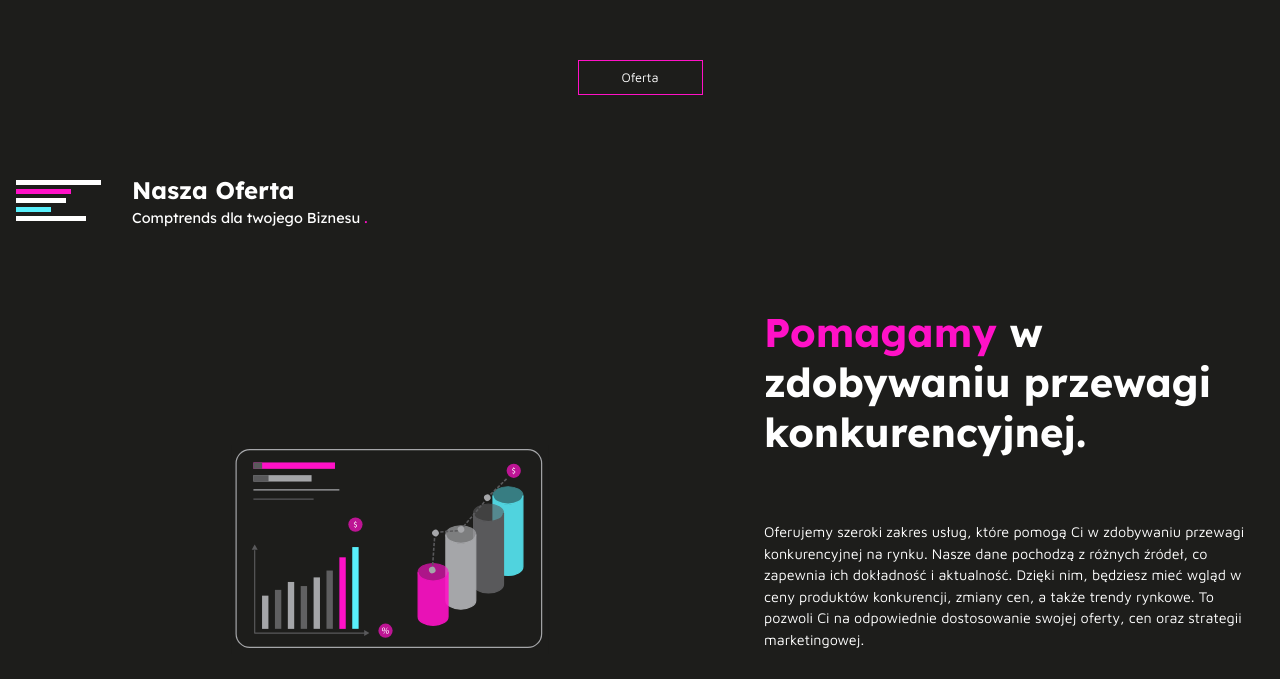
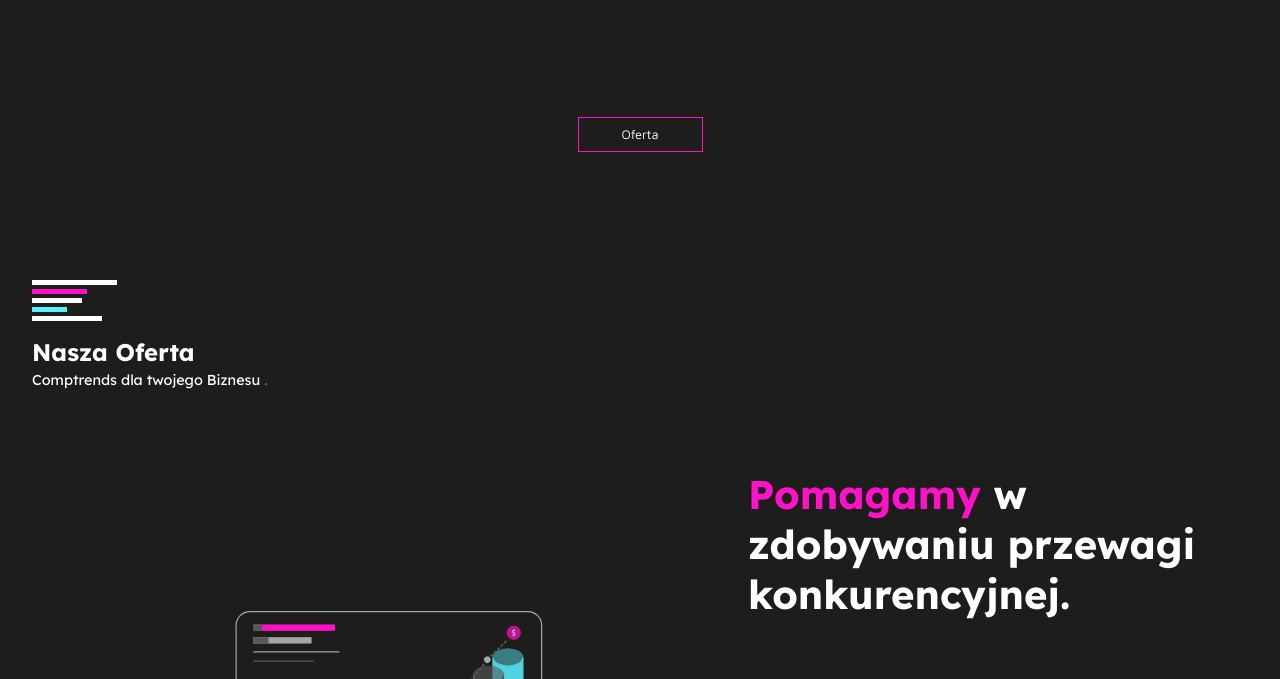
Before and after one commit to marcinzygan/comptrends-next, a Next.js app: page / in a window 1280 px wide. Shown: the part 2121-2800 px from the top of the page. Built offline with nearby package versions, Linux system fonts and the light colour scheme.

Commit message:
changed animations reapeat

```diff
--- a/components/ContactSection/ContactSection.js
+++ b/components/ContactSection/ContactSection.js
@@ -20,7 +20,7 @@ const ContactSection = () => {
         <motion.h1
           initial={"hidden"}
           whileInView={"visible"}
-          viewport={{ once: false }}
+          viewport={{ once: true }}
           variants={{
             visible: {
               opacity: 1,
--- a/components/OfferSection/OfferSection.js
+++ b/components/OfferSection/OfferSection.js
@@ -37,7 +37,7 @@ const OfferSection = () => {
               className="h2__txt"
               initial={"hidden"}
               whileInView={"visible"}
-              viewport={{ once: false }}
+              viewport={{ once: true }}
               variants={{
                 visible: {
                   opacity: 1,
@@ -180,7 +180,7 @@ const OfferSection = () => {
               className="h2__txt"
               initial={"hidden"}
               whileInView={"visible"}
-              viewport={{ once: false }}
+              viewport={{ once: true }}
               variants={{
                 visible: {
                   opacity: 1,
--- a/components/SectionHeading/SectionHeading.module.css
+++ b/components/SectionHeading/SectionHeading.module.css
@@ -1,9 +1,10 @@
 /* SECTION HEADING COMPONENT  */
 .section__heading_container {
   display: flex;
-  flex-direction: row;
+  flex-direction: column;
   justify-content: flex-start;
-  align-items: center;
+  align-items: flex-start;
+  gap: 1rem;
   /* margin-bottom: 5rem; */
 }
 .section__animation {
@@ -28,9 +29,9 @@
 .section__line_5 {
   background-color: var(--clr-white);
 }
-.section__heading_wrapper {
+/* .section__heading_wrapper {
   padding-left: 1rem;
-}
+} */
 .section__heading_txt {
   font-size: var(--fs-h3);
   font-family: var(--ff-headings);
--- a/styles/globals.css
+++ b/styles/globals.css
@@ -21,8 +21,8 @@
   --fs-h2: 1.7rem;
   --fs-h3: 1rem;
   --fs-h4: 1rem;
-  --fs-txt: 0.7rem;
-  --fs-link: 0.7rem;
+  --fs-txt: 0.8rem;
+  --fs-link: 0.8rem;
   --fs-nav: 0.8rem;
 }
 /* FONT SIZES FOR DIFFERENT SCREENS */
@@ -53,7 +53,7 @@
     --fs-h3: 1.6rem;
     --fs-h4: 1.3rem;
     --fs-txt: 1rem;
-    --fs-link: 0.8rem;
+    /* --fs-link: 0.8rem; */
   }
 }
 @media (min-width: 1600px) {
@@ -87,8 +87,8 @@ section {
   min-height: 90vh;
   color: var(--clr-white);
   background-color: var(--clr-dark);
-  margin-top: 1rem;
-  padding: 1rem;
+  /* margin-top: 1rem; */
+  padding: 3rem 2rem;
   z-index: 2;
   /* padding-top: 2rem;
   padding-bottom: 2rem; */
```
